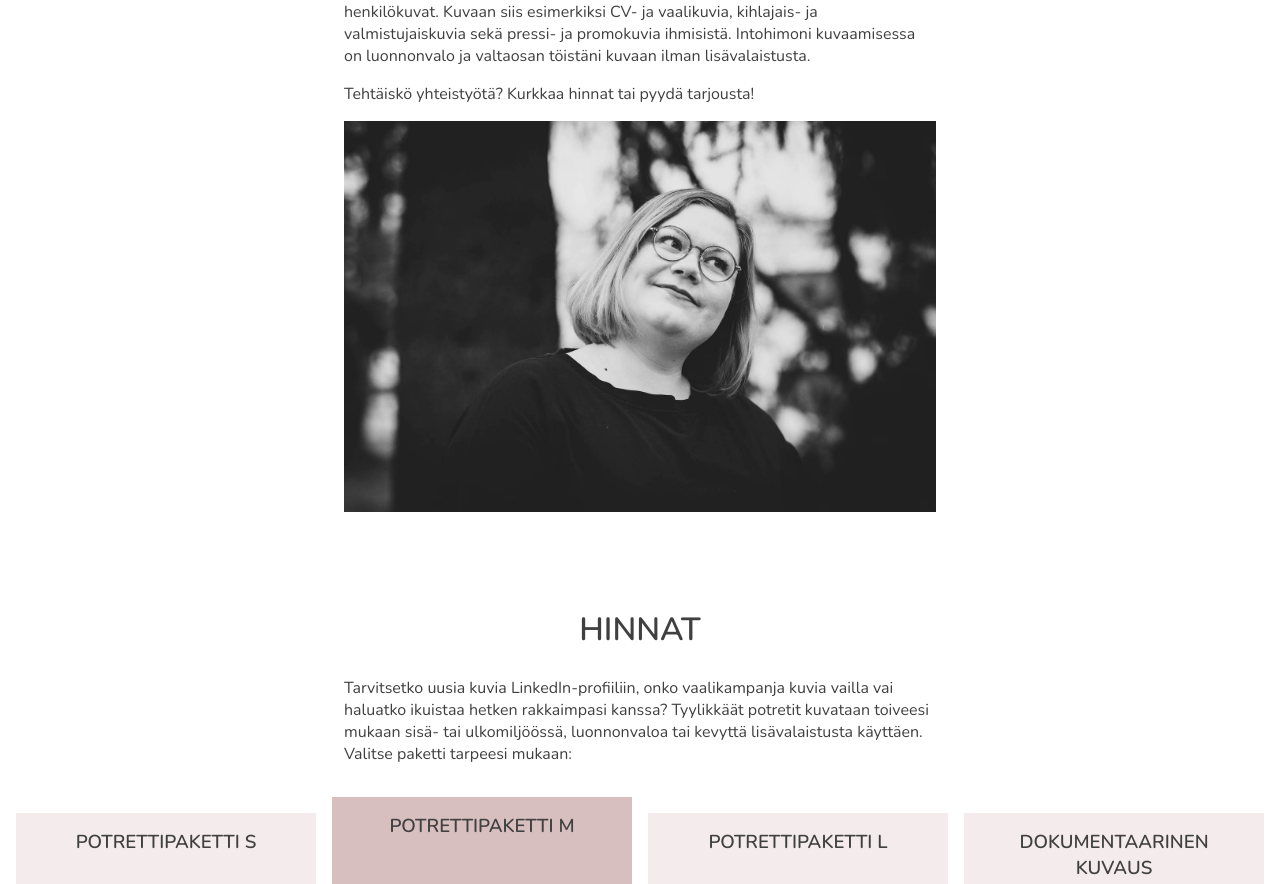
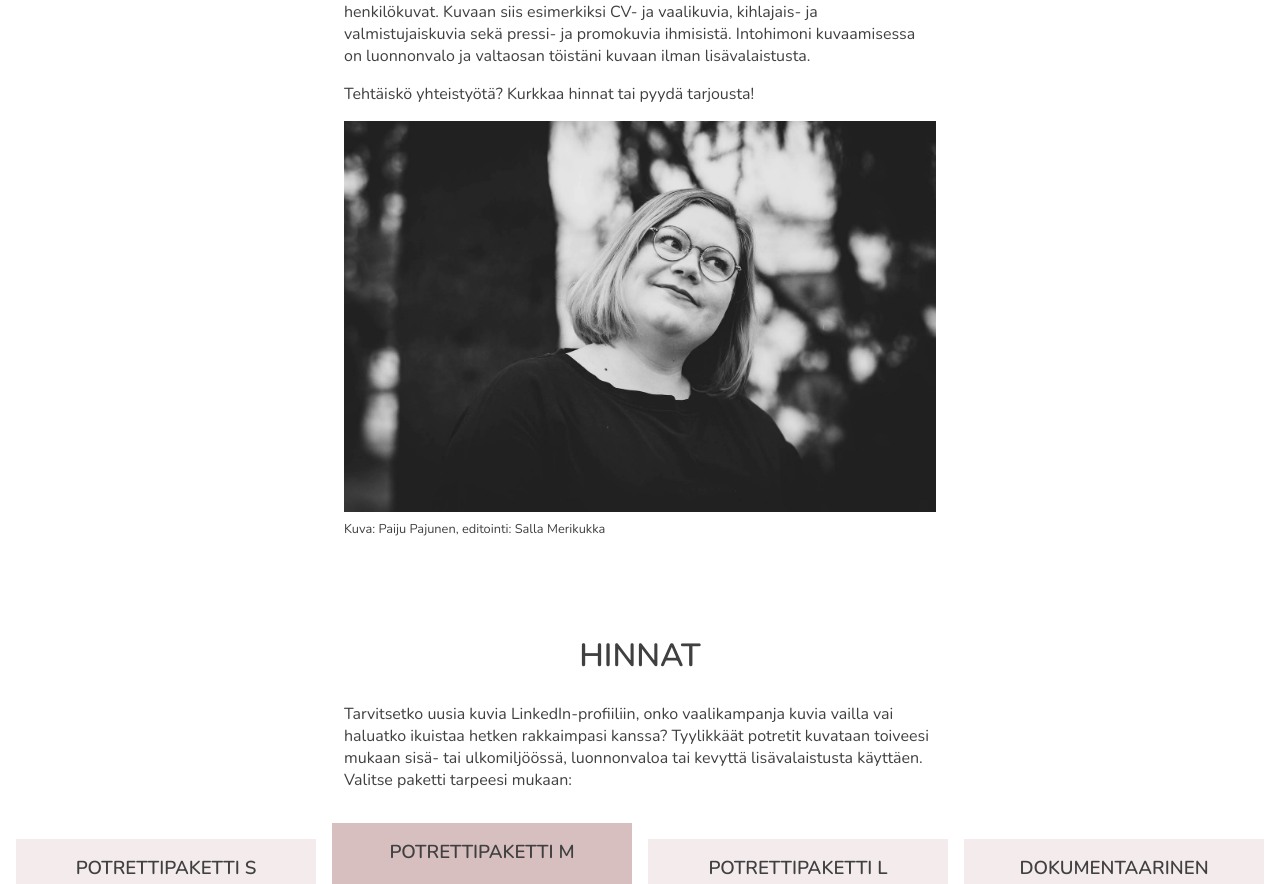
Before and after one commit to roopemerikukka/merikukkanen.fi, a Next.js app: page / in a window 1280 px wide. Shown: the part 3529-4413 px from the top of the page. Built offline with nearby package versions, Linux system fonts and the light colour scheme.

Commit message:
Fixing self portrait size...

```diff
--- a/components/About.tsx
+++ b/components/About.tsx
@@ -2,11 +2,21 @@ import React from 'react'
 import SectionTitle from './SectionTitle'
 import styled from 'styled-components'
 
-const Img = styled.img`
+const Figure = styled.figure`
   width: 100%;
   max-width: 37rem;
   margin: 1rem auto;
   display: block;
+
+  img {
+    display: block;
+    width: 100%;
+    margin-bottom: 0.5rem;
+  }
+
+  figcaption {
+    font-size: 0.8rem;
+  }
 `
 
 const About: React.FC = () => (
@@ -17,7 +27,12 @@ const About: React.FC = () => (
     <p>Kymmenisen vuotta myöhemmin vuonna 2016 aloitin Valokuvaajan ammattitutkintoon johtavat opinnot viestinnän päivätöiden ohella Stadin Aikuisopistossa. Puolentoista vuoden ajan perehdyin teoriaan, kuvasin, käsittelin, asettelin valoja ja etsin malleja kuviini – neljänä iltana viikossa. Jouluna 2017 valmistuin valokuvaajaksi (VAT).</p>
     <p>Oman firman perustin jo opintojen aikana. Nyt keväällä 2020 tmi Merikukkanen Photography saavuttaa kolmen vuoden ikänsä. Olen saanut kuvata satoja upeita tyyppejä näiden vuosien aikana. Kuvalajini on potretit, muotokuvat ja tuotetut henkilökuvat. Kuvaan siis esimerkiksi CV- ja vaalikuvia, kihlajais- ja valmistujaiskuvia sekä pressi- ja promokuvia ihmisistä. Intohimoni kuvaamisessa on luonnonvalo ja valtaosan töistäni kuvaan ilman lisävalaistusta.</p>
     <p>Tehtäiskö yhteistyötä? Kurkkaa hinnat tai pyydä tarjousta!</p>
-    <Img src="images/salla.jpg" />
+    <p>
+      <Figure>
+        <img src="images/salla.jpg" alt="Salla Merikukka" />
+        <figcaption>Kuva: Paiju Pajunen, editointi: Salla Merikukka</figcaption>
+      </Figure>
+    </p>
   </React.Fragment>
 )
 
```
